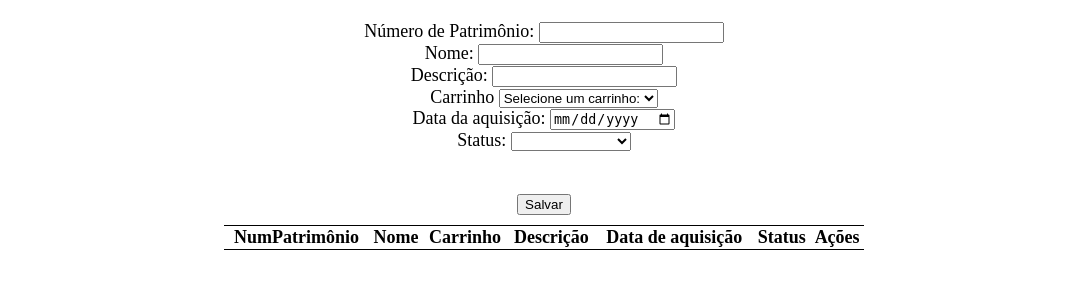
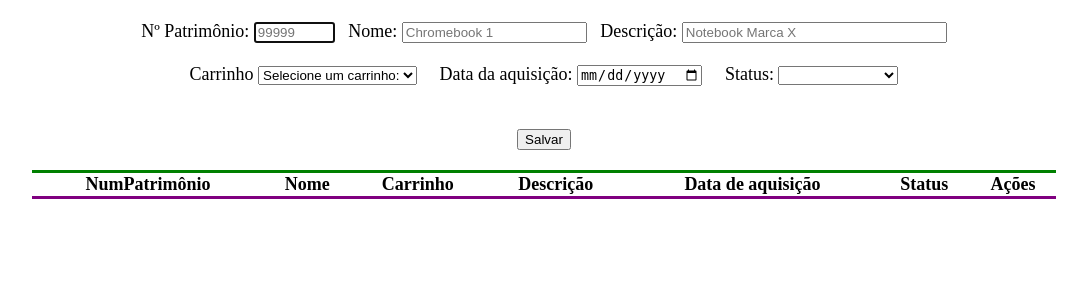
Before and after one commit to JoseWRPereira/pi1-GestaoInteligenteRecursos, a Flask app: page /gerenciar/equipamentos in a window 1280 px wide. Shown: the part 49-349 px from the top of the page, without its empty margins (96-1183 px from the left). Run offline with Flask 2, Linux system fonts and the light colour scheme; data that the repository does not hold is empty.

Commit message:
Ajustes nos formularios

```diff
--- a/app/static/css/style.css
+++ b/app/static/css/style.css
@@ -113,22 +113,24 @@ img.centrado{
 
 /* Tabelas */
 td{
-	padding: 10px;
+	padding: 5px;
 }
 table{
 	text-align: center;
-	width: 50%;
+	width: 80%;
 	border-collapse: collapse;
 	margin: auto;
 	min-width: 300px;
-	margin-top: 10px;
-	border-top: 1px solid black;
-	border-bottom: 1px solid black;
+	margin-top: 20px;
+	border-top: 3px solid green;
+	border-bottom: 3px solid purple;
 }
 
-tr:nth-child(even) {
-  background-color:  rgb(200,225,255);
+tr {
+  border-bottom: 1px solid #ddd;
 }
+
+tr:hover {background-color: #cfc;}
 
 
 /* Login */
@@ -137,7 +139,6 @@ tr:nth-child(even) {
   display: block;
   text-align: center;
 }
-
 
 
 /* Botoes */
--- a/app/templates/gerenciar_equipamentos.html
+++ b/app/templates/gerenciar_equipamentos.html
@@ -3,15 +3,15 @@
 {% block content %}
 
 <form class="formlogin" action="/gerenciar/equipamentos" method="POST">
-  <label for="equip_npatr"> Número de Patrimônio: </label>
-  <input type="text" name="equipNumPatr"><br>
-
+  <label for="equip_npatr"> Nº Patrimônio: </label>
+  <input type="text" name="equipNumPatr"  size="7" maxlength="10" placeholder="99999" required autofocus>
+  &nbsp;
   <label for="equip_nome"> Nome: </label>
-  <input type="text" name="equipNome"><br>
-
+  <input type="text" name="equipNome"  size="20" maxlength="30" placeholder="Chromebook 1" required >
+  &nbsp;
   <label for="equip_descricao"> Descrição: </label>
-  <input type="text" name="equipDescricao" ><br>
-
+  <input type="text" name="equipDescricao" size="30" maxlength="30" placeholder="Notebook Marca X" required><br>
+  <br>
   <div class="select-block">
     <label for="equip_carrinho"> Carrinho </label>
     <select name="equipCarrinho" id="equipCarrinho" required>
@@ -20,14 +20,16 @@
         <option value={{c[0]}}>{{c[1]}}</option>
         {% endfor %}
       </select>
-  </div>
-
-  <div>
+  <!-- </div>
+    <div> -->
+    &nbsp;
+    &nbsp;
     <label for="equip_aquisicao">Data da aquisição:</label>
-    <input type="date" id="equipAquisicao" name="equipAquisicao">
-  </div>
-
-  <div class="select-block">
+    <input type="date" id="equipAquisicao" name="equipAquisicao" >
+  <!-- </div>
+  <div class="select-block"> -->
+    &nbsp;
+    &nbsp;
     <label for="equip_status"> Status: </label>
     <select name="equipStatus" id="equipStatus" required>
         <option value=""> </option>
```
Also changed, not shown: app/templates/gerenciar_carrinhos.html (+4 -4 lines), app/templates/gerenciar_disciplinas.html (+4 -6 lines), app/templates/gerenciar_reservas.html (+8 -8 lines), app/templates/gerenciar_usuarios.html (+6 -6 lines).
